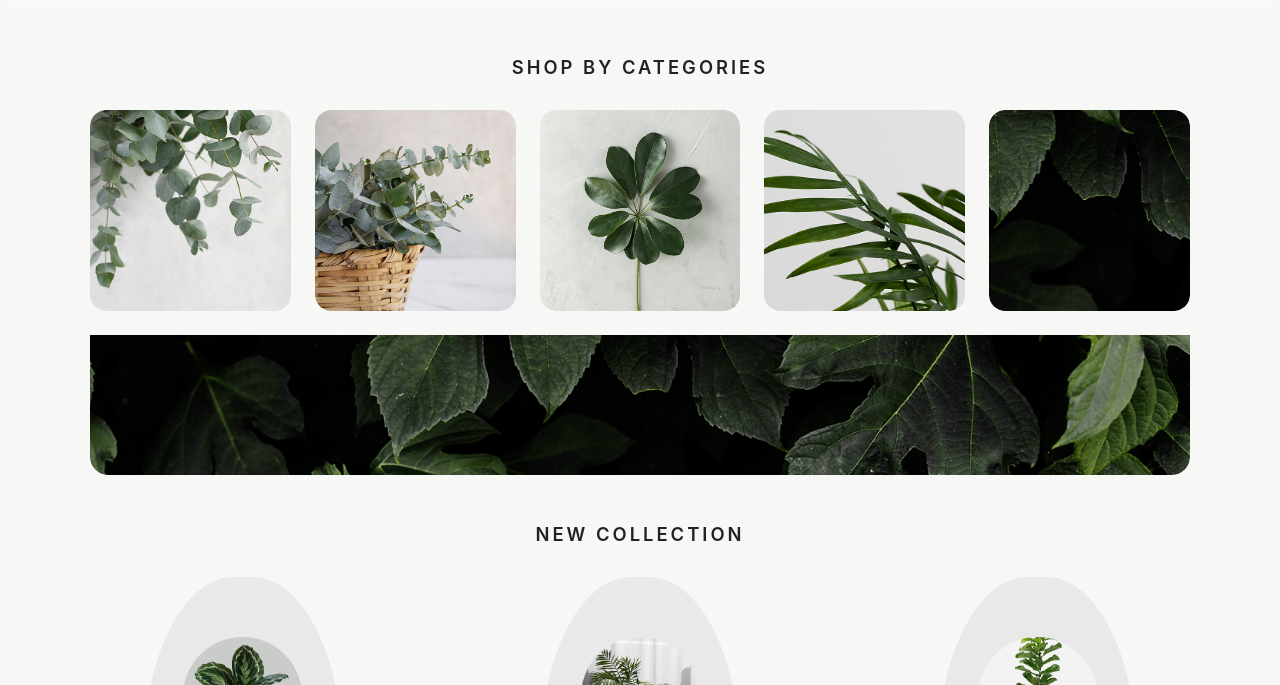
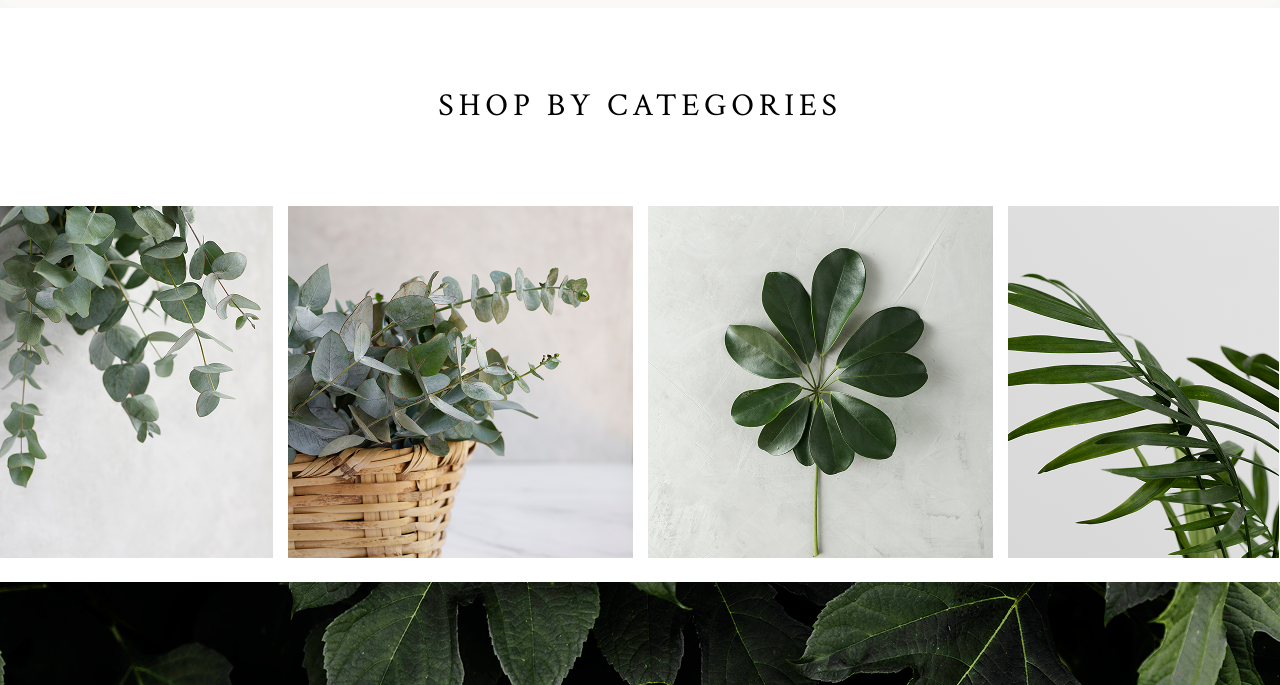
Before and after one commit to chasov-artem/organic-repo, a React (Vite) app: page / in a window 1280 px wide. Shown: the part 695-1380 px from the top of the page. Built offline with nearby package versions, Linux system fonts and the light colour scheme.

Commit message:
styles: category

```diff
--- a/src/components/CategoryList/CategoryList.module.scss
+++ b/src/components/CategoryList/CategoryList.module.scss
@@ -1,31 +1,33 @@
 .category-list {
-  padding: 48px 0 0 0;
+  max-width: 1280px;
+  margin: 0 auto;
+  padding-top: 77px;
   width: 100%;
-  background: transparent;
+  background: #fff;
 
   &__title {
+    font-weight: 400;
+    font-size: 32px;
+    letter-spacing: 0.15em;
     text-align: center;
-    font-size: 1.15rem;
-    font-family: "Inter", Arial, sans-serif;
-    font-weight: 600;
-    margin-bottom: 32px;
-    letter-spacing: 3px;
-    color: #222;
+    color: #000;
     text-transform: uppercase;
+    padding-bottom: 80px;
   }
 
   &__items {
     display: grid;
-    grid-template-columns: repeat(5, 1fr);
-    gap: 24px;
-    max-width: 1100px;
+    grid-template-columns: 273px 345px 345px 271px 1fr;
+    gap: 15px;
+    width: 100%;
+    max-width: unset;
     margin: 0 auto;
     margin-bottom: 0;
+    padding: 0;
   }
 
   &__item {
-    background: transparent;
-    border-radius: 16px;
+    height: 352px;
     display: flex;
     flex-direction: column;
     align-items: center;
@@ -33,33 +35,44 @@
     overflow: hidden;
     box-shadow: none;
     cursor: pointer;
+    &:nth-child(1) .category-list__img {
+      width: 273px;
+      height: 352px;
+    }
+    &:nth-child(2) .category-list__img,
+    &:nth-child(3) .category-list__img {
+      width: 345px;
+      height: 352px;
+    }
+    &:nth-child(4) .category-list__img {
+      width: 271px;
+      height: 352px;
+    }
   }
 
   &__img {
-    width: 100%;
-    aspect-ratio: 1/1;
     object-fit: cover;
-    border-radius: 16px;
+
     background: #f0f2ef;
     display: block;
   }
 
   &__stripe-img-wrap {
-    width: 100%;
-    max-width: 1100px;
+    width: 1280px;
+    height: 237px;
     margin: 24px auto 0 auto;
-    border-radius: 0 0 18px 18px;
+
     overflow: hidden;
-    height: 140px;
     display: flex;
     align-items: center;
     justify-content: center;
+    background: #f0f2ef;
   }
   &__stripe-img {
     width: 100%;
     height: 100%;
     object-fit: cover;
-    border-radius: 0 0 18px 18px;
+
     display: block;
   }
 
```
